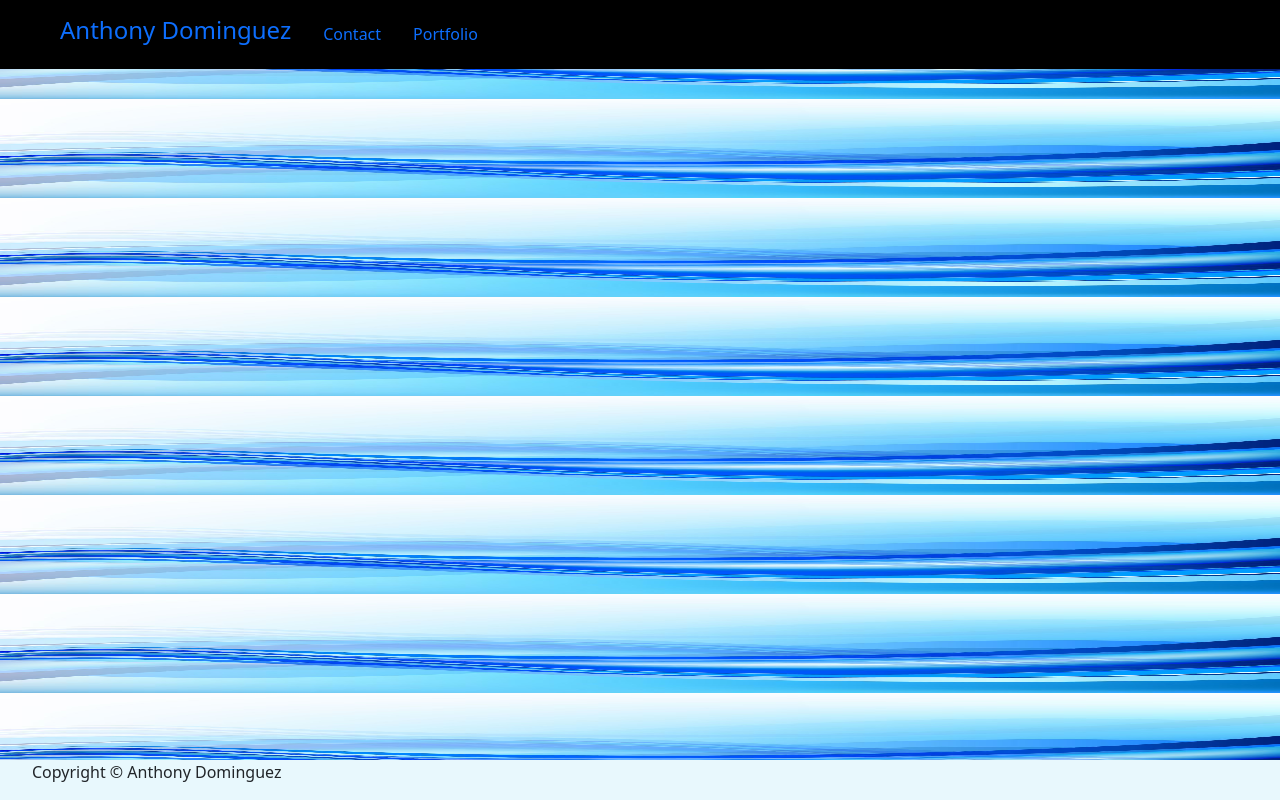
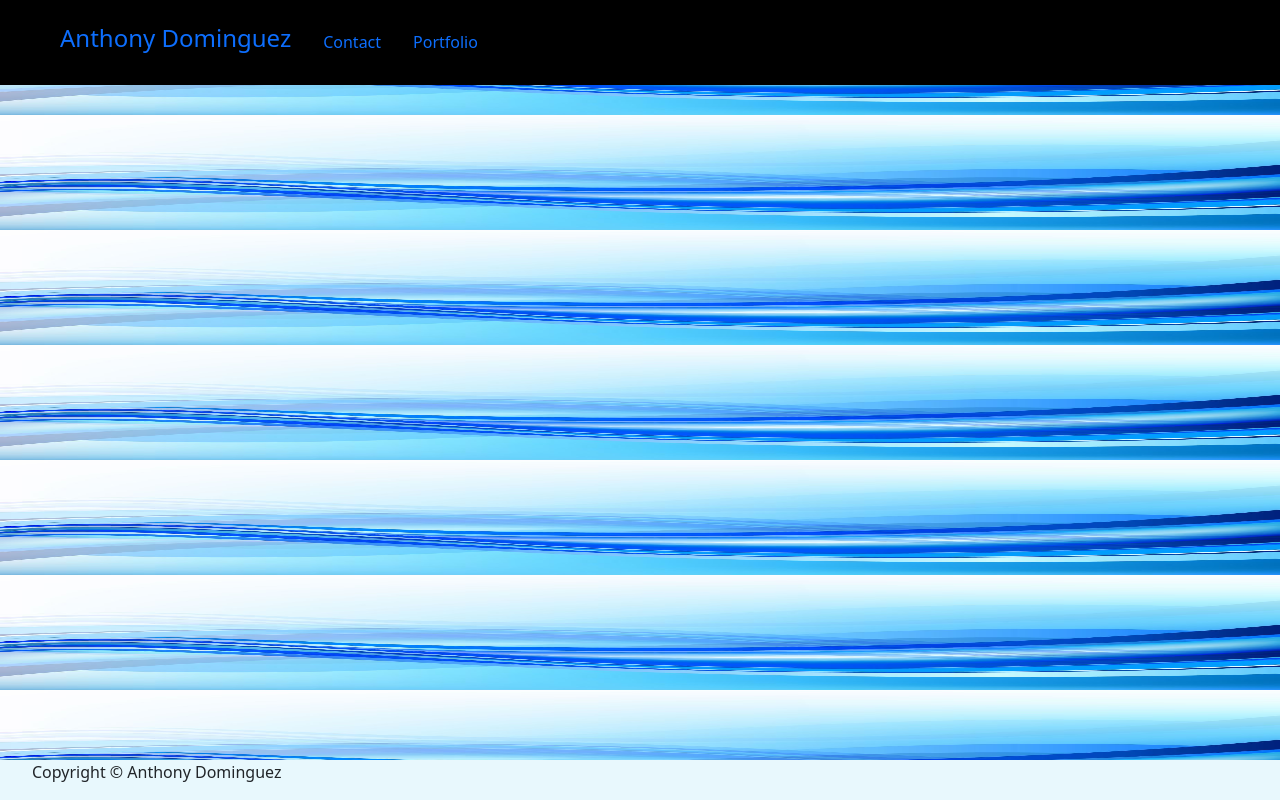
Before and after one commit to anthonydominguez86/anthony-dominguez-86-react, a React (Create React App) app in the folder portfolio/: page / in a window 1280 px wide. Built offline with nearby package versions, Linux system fonts and the light colour scheme.

Commit message:
added react bootstrap navbar removed plain bootstrap navbar

```diff
--- a/portfolio/src/components/NavBar.js
+++ b/portfolio/src/components/NavBar.js
@@ -1,8 +1,9 @@
 import React from 'react'
+import Navbar from "react-bootstrap/Navbar"
 import { Link, useLocation } from "react-router-dom";
 import './style.css'
 
-function Navbar(){
+function NavBar(){
 
     const location = useLocation();
 
@@ -10,6 +11,9 @@
     return (
         <nav class="navbar navbar-expand-lg navbar-dark" style={{backgroundColor: "black"}}>
         <div class="container-fluid">
+          <Navbar>
+          <Navbar.Toggle aria-controls="basic-navbar-nav" />
+          <Navbar.Collapse id="basic-navbar-nav">
         <Link
           to="/"
           className={location.pathname === "/" ? "nav-link active" : "nav-link"}
@@ -33,18 +37,11 @@
         >
           Portfolio
         </Link>
-          {/* <button class="navbar-toggler" type="button" data-bs-toggle="collapse" data-bs-target="#navbarNav" aria-controls="navbarNav" aria-expanded="false" aria-label="Toggle navigation">
-            <span class="navbar-toggler-icon"></span>
-          </button> */}
-          <div class="collapse navbar-collapse" id="navbarNav">
-            <ul class="nav nav-bar">
-              <li class="nav-item">
-              </li>
-            </ul>
-          </div>
+            </Navbar.Collapse>
+          </Navbar>
         </div>
       </nav>
     )
 }
 
-export default Navbar
+export default NavBar
```
